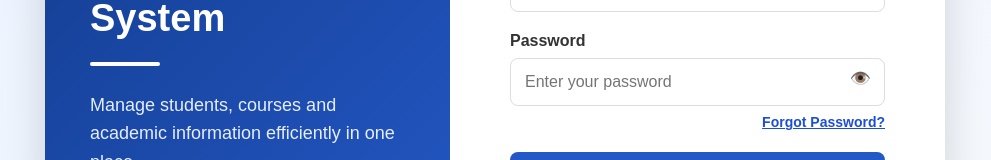
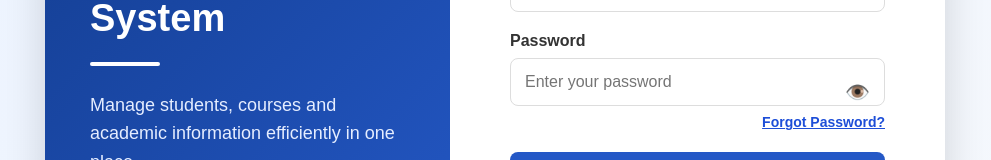
Before and after one commit to nandeesha123994/Student-Management-System-Using-Node-Js, a React app in the folder frontend/: page /login in a window 1280 px wide. Shown: the part 357-517 px from the top of the page, without its empty margins (145-1136 px from the left). Built offline with nearby package versions, Linux system fonts and the light colour scheme; the HTML template or start-up script is replaced by a standard one.

Commit message:
Update API URL for deployment and login styles

```diff
--- a/frontend/src/api/axios.js
+++ b/frontend/src/api/axios.js
@@ -1,7 +1,7 @@
 import axios from "axios";
 
 const api = axios.create({
-  baseURL: "http://192.168.0.124:5000/api",
+  baseURL: "https://student-management-backend-d0bd.onrender.com/api",
 });
 
 // Automatically send JWT token
--- a/frontend/src/styles/login.css
+++ b/frontend/src/styles/login.css
@@ -298,3 +298,43 @@ a.register-link:hover {
     font-size: 14px;
   }
 }
+
+/* PASSWORD INPUT WITH EYE ICON */
+
+/* PASSWORD EYE ICON - FINAL FIX */
+
+.password-input-wrapper {
+  position: relative;
+  width: 100%;
+}
+
+.password-input-wrapper input {
+  width: 100%;
+  box-sizing: border-box;
+  padding-right: 50px !important;
+}
+
+.login-form .password-toggle-btn {
+  position: absolute !important;
+  right: 15px !important;
+  top: 50% !important;
+
+  /* Move icon down */
+  transform: translateY(-20%) !important;
+
+  width: auto !important;
+  height: auto !important;
+  padding: 0 !important;
+  margin: 0 !important;
+
+  background: transparent !important;
+  border: none !important;
+  color: #333 !important;
+  font-size: 20px !important;
+  line-height: 1 !important;
+}
+
+.login-form .password-toggle-btn:hover {
+  background: transparent !important;
+  transform: translateY(-20%) !important;
+}
```
